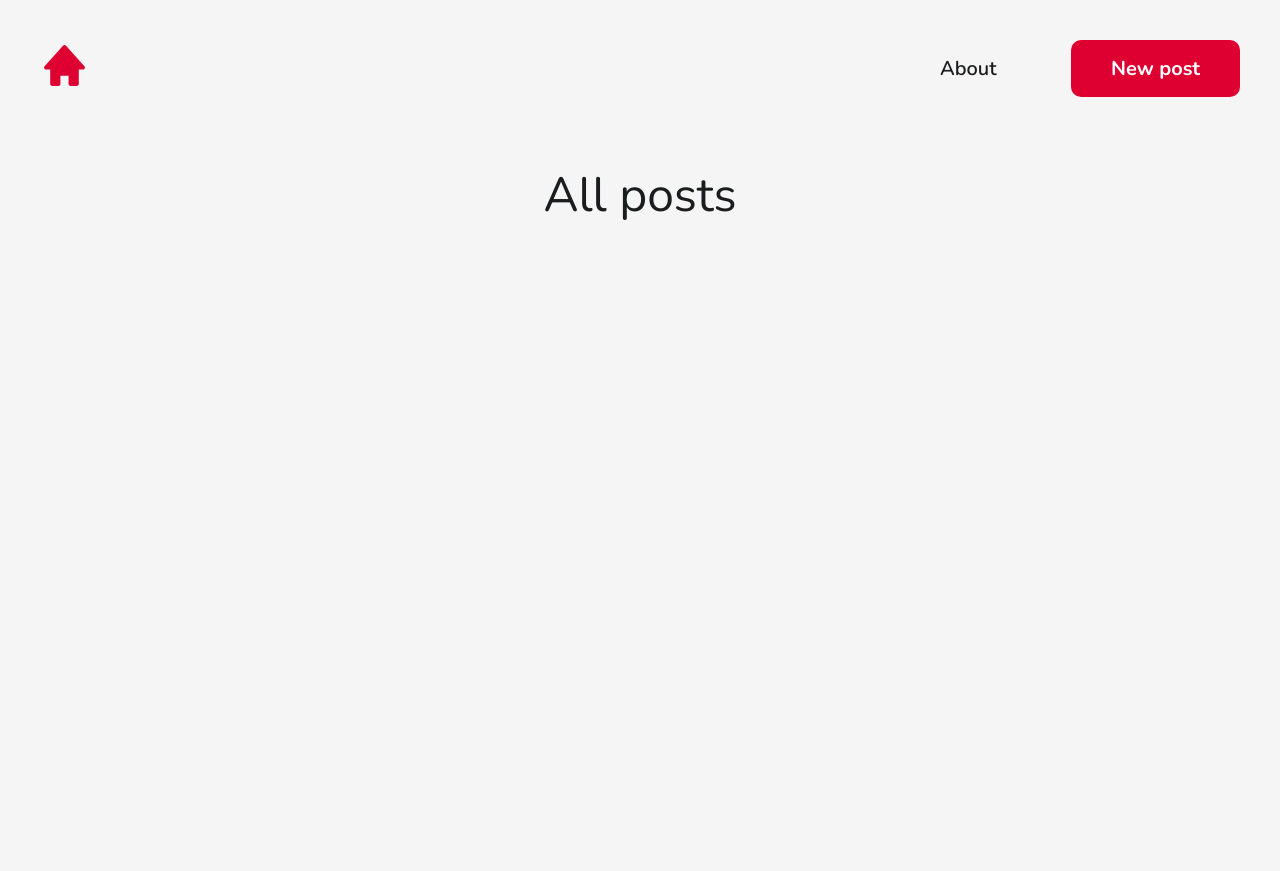
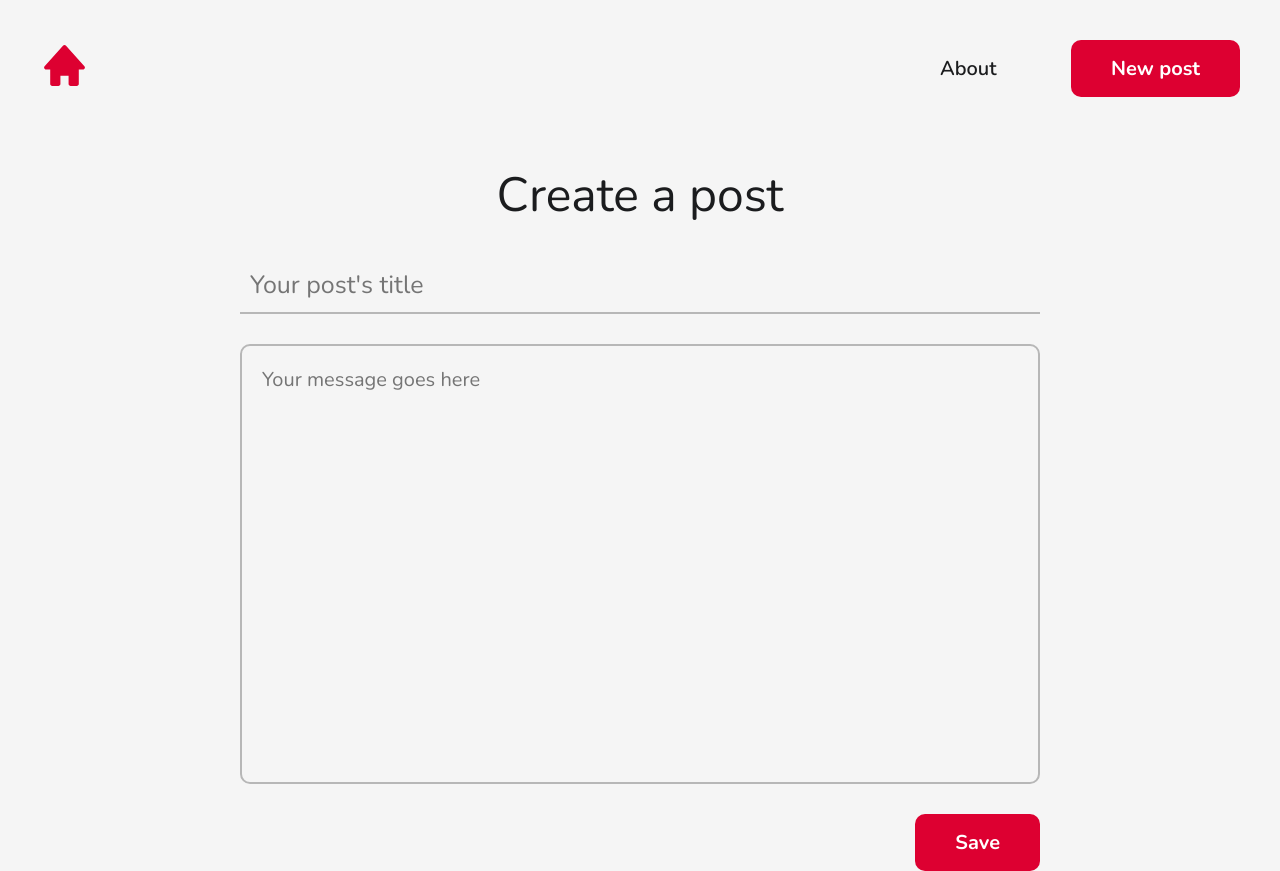
Before and after one commit to melosomelo/frontend-frameworks, an Angular app in the folder angular-project/: page /create-post in a window 1280 px wide. Before the commit this address led to /. Before the commit the page ends 800 px from the top, so only its background shows below. Built offline with nearby package versions, Linux system fonts and the light colour scheme.

Commit message:
Setup firebase & finish create post functionality

```diff
--- a/angular-project/package.json
+++ b/angular-project/package.json
@@ -19,6 +19,7 @@
     "@angular/platform-browser": "~10.1.4",
     "@angular/platform-browser-dynamic": "~10.1.4",
     "@angular/router": "~10.1.4",
+    "firebase": "^7.22.1",
     "rxjs": "~6.6.0",
     "tslib": "^2.0.0",
     "zone.js": "~0.10.2"
--- a/angular-project/src/app/app-routing.module.ts
+++ b/angular-project/src/app/app-routing.module.ts
@@ -2,6 +2,7 @@ import { NgModule } from '@angular/core';
 import { Routes, RouterModule } from '@angular/router';
 import { AboutComponent } from './views/about/about.component';
 import { HomeComponent } from './views/home/home.component';
+import { ManagePostComponent } from './views/manage-post/manage-post.component';
 
 const routes: Routes = [
   {
@@ -12,6 +13,20 @@ const routes: Routes = [
     path: 'about',
     component: AboutComponent,
   },
+  {
+    path: 'create-post',
+    component: ManagePostComponent,
+    data: {
+      isInCreateMode: true,
+    },
+  },
+  {
+    path: 'edit-post/:id',
+    component: ManagePostComponent,
+    data: {
+      isInCreateMode: false,
+    },
+  },
 ];
 
 @NgModule({
--- a/angular-project/src/app/app.module.ts
+++ b/angular-project/src/app/app.module.ts
@@ -1,5 +1,6 @@
 import { BrowserModule } from '@angular/platform-browser';
 import { NgModule } from '@angular/core';
+import { FormsModule } from '@angular/forms';
 
 import { AppRoutingModule } from './app-routing.module';
 import { AppComponent } from './app.component';
@@ -8,6 +9,7 @@ import { HeaderComponent } from './components/header/header.component';
 import { HomeComponent } from './views/home/home.component';
 import { AboutComponent } from './views/about/about.component';
 import { SidedrawerComponent } from './components/sidedrawer/sidedrawer.component';
+import { ManagePostComponent } from './views/manage-post/manage-post.component';
 
 @NgModule({
   declarations: [
@@ -17,8 +19,9 @@ import { SidedrawerComponent } from './components/sidedrawer/sidedrawer.componen
     HomeComponent,
     AboutComponent,
     SidedrawerComponent,
+    ManagePostComponent,
   ],
-  imports: [BrowserModule, AppRoutingModule],
+  imports: [BrowserModule, AppRoutingModule, FormsModule],
   providers: [],
   bootstrap: [AppComponent],
 })
--- /dev/null
+++ b/angular-project/src/app/views/manage-post/manage-post.component.css
@@ -0,0 +1,32 @@
+form {
+  width: 95%;
+  max-width: 800px;
+  margin-left: auto;
+  margin-right: auto;
+
+  display: flex;
+  flex-direction: column;
+  align-items: center;
+}
+
+input {
+  width: 100%;
+
+  margin-bottom: 3rem;
+}
+
+input.invalid-input,
+textarea.invalid-input {
+  border-color: red;
+}
+
+textarea {
+  width: 100%;
+  min-height: 440px;
+
+  margin-bottom: 3rem;
+}
+
+button {
+  align-self: flex-end;
+}
--- /dev/null
+++ b/angular-project/src/app/views/manage-post/manage-post.component.html
@@ -0,0 +1,15 @@
+<form>
+  <input
+    placeholder="Your post's title"
+    [(ngModel)]="postData.title"
+    name="Title"
+    [ngClass]="{ 'invalid-input': invalidInput }"
+  />
+  <textarea
+    placeholder="Your message goes here"
+    [(ngModel)]="postData.text"
+    name="Text"
+    [ngClass]="{ 'invalid-input': invalidInput }"
+  ></textarea>
+  <button (click)="onButtonClick($event)">Save</button>
+</form>
--- /dev/null
+++ b/angular-project/src/app/views/manage-post/manage-post.component.ts
@@ -0,0 +1,54 @@
+import { Component, OnInit, OnDestroy } from '@angular/core';
+import { Router } from '@angular/router';
+import { ActivatedRoute } from '@angular/router';
+import { db } from '../../../firebase';
+
+@Component({
+  selector: 'app-manage-post',
+  templateUrl: './manage-post.component.html',
+  styleUrls: ['./manage-post.component.css'],
+})
+export class ManagePostComponent implements OnInit, OnDestroy {
+  sub;
+  isInCreateMode: boolean;
+  postData = {
+    title: '',
+    text: '',
+    id: '',
+  };
+  invalidInput = false;
+  constructor(private route: ActivatedRoute, private router: Router) {}
+
+  ngOnInit(): void {
+    this.sub = this.route.data.subscribe((v) =>
+      console.log((this.isInCreateMode = v.isInCreateMode))
+    );
+  }
+
+  async onButtonClick(event: Event): Promise<void> {
+    event.preventDefault();
+    if (this.isInCreateMode) {
+      const inputsAreValid =
+        this.postData.title.length > 0 && this.postData.text.length > 0;
+
+      if (!inputsAreValid) {
+        this.invalidInput = true;
+        return;
+      }
+
+      this.invalidInput = false;
+      await db.collection('posts').add({
+        text: this.postData.text,
+        title: this.postData.title,
+        time: new Date(),
+      });
+      this.router.navigate(['/']);
+    } else {
+      console.log("isn't in create mode!");
+    }
+  }
+
+  ngOnDestroy(): void {
+    this.sub.unsubscribe();
+  }
+}
--- /dev/null
+++ b/angular-project/src/firebase.ts
@@ -0,0 +1,19 @@
+import * as firebase from 'firebase/app';
+
+import 'firebase/firestore';
+
+const firebaseConfig = {
+  apiKey: 'AIzaSyAkGOT9qTy73w9d0JgaXN3iZJFo41d3cvI',
+  authDomain: 'frontend-frameworks.firebaseapp.com',
+  databaseURL: 'https://frontend-frameworks.firebaseio.com',
+  projectId: 'frontend-frameworks',
+  storageBucket: 'frontend-frameworks.appspot.com',
+  messagingSenderId: '300698978033',
+  appId: '1:300698978033:web:4c8050f8e4d88023080b50',
+};
+
+firebase.initializeApp(firebaseConfig);
+
+const db = firebase.firestore();
+
+export { db };
--- a/angular-project/src/styles.css
+++ b/angular-project/src/styles.css
@@ -63,3 +63,38 @@ button a {
   color: white;
   font-weight: 700;
 }
+
+input {
+  border: none;
+  border-bottom: 2px solid #b7b7b7;
+
+  background-color: transparent;
+
+  font-size: 2.5rem;
+  padding: 1rem;
+}
+
+input:focus {
+  outline: none;
+  border-bottom: 2px solid #dd0031;
+  transition: all 300ms ease-in;
+}
+
+textarea {
+  resize: none;
+  border: none;
+  background-color: transparent;
+
+  border-radius: 10px;
+  border: 2px solid #b7b7b7;
+
+  font-size: 2rem;
+
+  padding: 2rem;
+}
+
+textarea:focus {
+  outline: none;
+  border: 2px solid #dd0031;
+  transition: all 300ms ease-in;
+}
```
Also changed, not shown: 2 other files (tests, documents, lock files or other folders).
